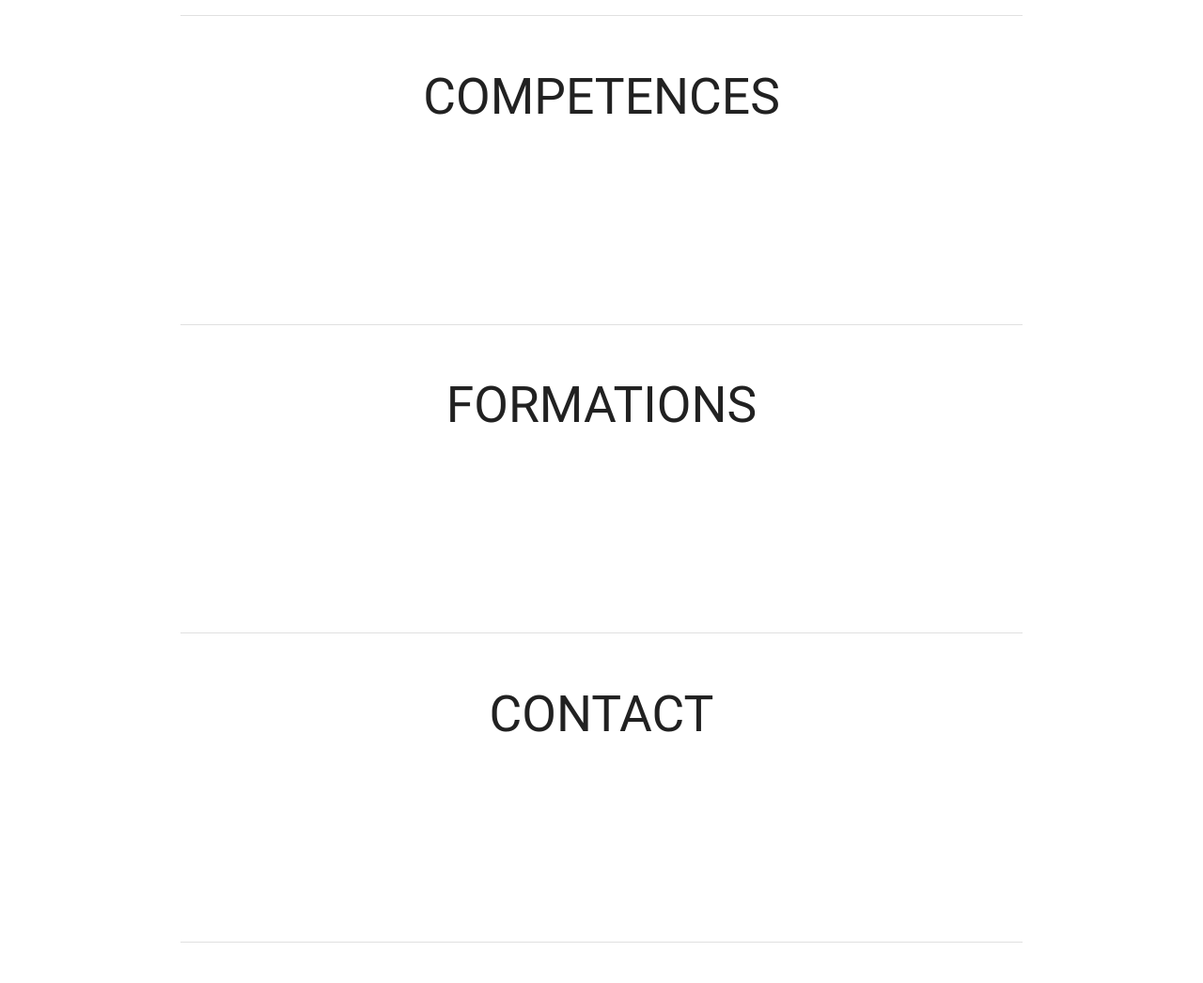
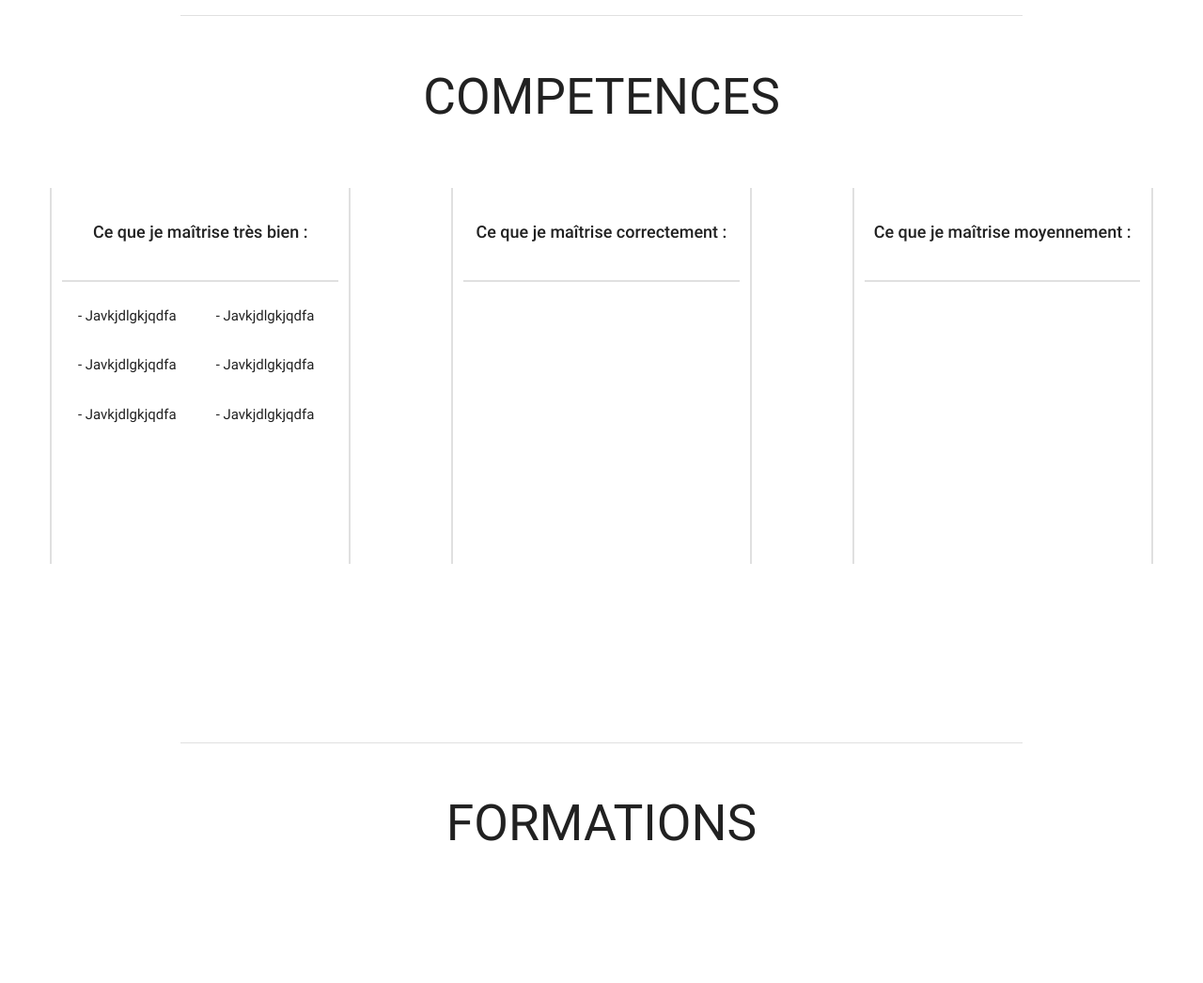
Before and after one commit to guillaumehanotel/Site-Web-Perso-V2, a PHP site: page / in a window 1280 px wide. Shown: the part 3230-4276 px from the top of the page at 94% size. Before the commit the page ends 4233 px from the top, so only its background shows below. Run offline with PHP 8.4, Linux system fonts and the light colour scheme; some libraries are stand-ins or nearby versions.

Commit message:
competences

```diff
--- a/css/style2.css
+++ b/css/style2.css
@@ -1,3 +1,6 @@
+
+
+/* MENU */
 
 #menu1 {
 
@@ -38,6 +41,17 @@ nav ul{
 
 
 
+
+
+
+
+
+
+
+
+
+
+
 /** BODY **/
 
 
@@ -64,13 +78,6 @@ main {
 }
 
 
-/*
-
-.section {
-    min-height: 720px;
-}
-
-*/
 
 .section h2 {
     text-align: center;
@@ -85,23 +92,19 @@ main {
 
 
 
+
+
+
+
+
 /* PRESENTATION */
 #section0 img  {
     margin-top: 25px;
     margin-bottom: 25px;
-
 }
-
 
 #section0 p {
     font-size: 18px;
-
-
-}
-
-
-#section0 #apropos {
-
 }
 
 #section0 h3 {
@@ -115,11 +118,10 @@ main {
 
 
 
-/* EXPERIENCES PROFESSIONNELLES */
-#section1 {
 
 
-}
+
+/* EXPERIENCES PROFESSIONNELLES */
 
 
 .expe {
@@ -137,34 +139,23 @@ main {
 }
 
 
-#content #spantitre {
-
-}
-
-
 #content #intitule {
     display: inline-block;
     font-weight: 300;
     font-size: 25px;
     color: #888;
-
-
 }
 
 #content #titre h4 {
-
     font-weight: 500;
     font-size: 29px;
     display: inline-block;
     margin-left: 20px;
-
-
 }
 
 #content #date {
     padding-right: 30px;
     color: #888;
-
 }
 
 #content #entreprise {
@@ -191,6 +182,7 @@ main {
 
 
 
+/* bordure tableau */
 
 #border-top #top-left {
     display: block;
@@ -270,6 +262,14 @@ main {
 
 
 
+
+
+
+
+
+
+
+
 /* REALISATIONS */
 #section2 .real {
 
@@ -297,11 +297,7 @@ main {
     border: 1px solid #E0E0E0;
     position: relative;
     z-index: -9;
-
-
-
     float: left;
-
 }
 
 
@@ -314,39 +310,28 @@ main {
 #section2 .back {
 
     float: left;
-
-
-
     width: 200px;
     height: 200px;
     background-color: #212121;
     opacity: 0.8;
     position: absolute;
-
-    /*bottom: 206px;*/
-
     margin-left: auto;
     margin-right: auto;
     z-index: 10;
 
 }
 
+
 #section2 .desc {
     float: left;
-
-
     width: 200px;
     height: 200px;
     position: absolute;
-
-    /*bottom: 413px;*/
-
     margin-left: auto;
     margin-right: auto;
     z-index: 15;
+}
 
-
-}
 
 
 #section2 .desc > * {
@@ -369,10 +354,80 @@ main {
 
 
 
+
+
+
+
+
+
+
 /* COMPETENCES */
 #section3 {
 
 }
+
+#section3 #row_skill {
+    margin-top: 20px;
+}
+
+
+#section3 .tab_skill {
+
+    border-right: 2px solid #E0E0E0;
+    border-left: 2px solid #E0E0E0;
+    min-height: 400px;
+    height: auto;
+    margin-top: 25px;
+
+}
+
+#section3 .tab_skill p {
+    text-align: center;
+    padding-left: 2px;
+}
+
+#section3 .tab_skill #skill {
+    margin-top: 10px;
+}
+
+
+
+
+
+
+
+#section3 .title_skill {
+
+    height: 100px;
+    border-bottom: 2px solid #E0E0E0;
+    padding-top: 10%;
+
+}
+
+#section3 .title_skill h6 {
+    display: block;
+    text-align: center;
+    font-size: 18px;
+    font-weight: 500;
+
+}
+
+
+@media screen and (min-width: 601px) {
+
+    #section3 .tab_skill:first-child {
+        margin-left : 4.16%;
+    }
+}
+
+
+
+
+
+
+
+
+
 
 
 
@@ -387,11 +442,36 @@ main {
 
 
 
+
+
+
+
+
+
+
+
+
+
 /* CONTACT */
 #section5 {
 
 }
 
+
+
+
+
+
+
+
+
+
+
+
+
+
+
+/* RESPONSIVE */
 
 
 
--- a/views/Accueil.php
+++ b/views/Accueil.php
@@ -193,10 +193,81 @@
 
 
         <!-- ======= COMPETENCES ========= -->
-    <div id="section3" class="section container">
+    <div id="section3" class="section ">
         <h2 id="titre3">COMPETENCES</h2>
         <div id="toplink3" class="toplink"></div>
-        <div class="divider"></div>
+
+
+        <div id="row_skill" class="row">
+            <div class="tab_skill col l3 m3 s8 offset-s2">
+                <div class="title_skill">
+                    <h6 class="">Ce que je maîtrise très bien :</h6>
+                </div>
+
+                <div id="skill" class="row">
+
+                    <p class="col l6 s12">- Javkjdlgkjqdfa</p>
+                    <p class="col l6 s12">- Javkjdlgkjqdfa</p>
+                    <p class="col l6 s12">- Javkjdlgkjqdfa</p>
+                    <p class="col l6 s12">- Javkjdlgkjqdfa</p>
+                    <p class="col l6 s12">- Javkjdlgkjqdfa</p>
+                    <p class="col l6 s12">- Javkjdlgkjqdfa</p>
+
+
+
+
+                </div>
+
+
+            </div>
+
+
+            <div class="tab_skill col l3 m3 s8 offset-l1 offset-m1 offset-s2">
+                <div class="title_skill">
+                    <h6 class="">Ce que je maîtrise correctement :</h6>
+                </div>
+
+
+
+
+
+
+            </div>
+
+
+            <div class="tab_skill col l3 m3 s8 offset-l1 offset-m1 offset-s2">
+                <div class="title_skill">
+                    <h6 class="">Ce que je maîtrise moyennement :</h6>
+                </div>
+
+
+
+
+
+
+
+
+            </div>
+        </div>
+
+
+
+
+
+
+
+
+
+
+
+
+
+
+
+        <div class="container">
+            <div class="divider"></div>
+        </div>
+
     </div>
 
 
```
